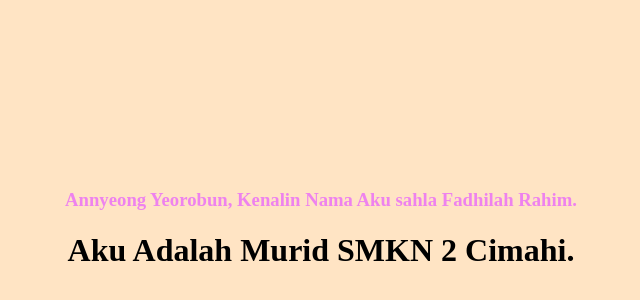
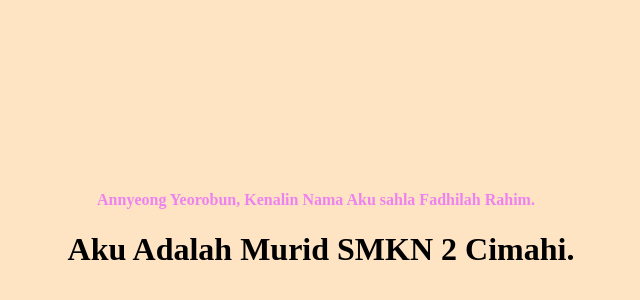
Before and after one commit to sahlaFadhilah/belajar-git, a plain HTML site: page index.html in a window 1280 px wide. Shown: the part 30-330 px from the top of the page, without its empty margins (319-959 px from the left). Drawn offline with Linux system fonts and the light colour scheme.

Commit message:
add index

```diff
--- a/index.html
+++ b/index.html
@@ -6,7 +6,7 @@
     <title>Document</title>
 </head>
 <body style="background-color: bisque;">
-    <h3 style="text-align: center; color: violet;padding-top: 200px;">Annyeong Yeorobun, Kenalin Nama Aku sahla Fadhilah Rahim.</h3>
+    <h4 style="text-align: center; color: violet;padding-top: 200px;padding-right: 10px;">Annyeong Yeorobun, Kenalin Nama Aku sahla Fadhilah Rahim.</h4>
     <h1 style="text-align: center;">Aku Adalah Murid SMKN 2 Cimahi.</h1>
 </body>
 </html>
```
